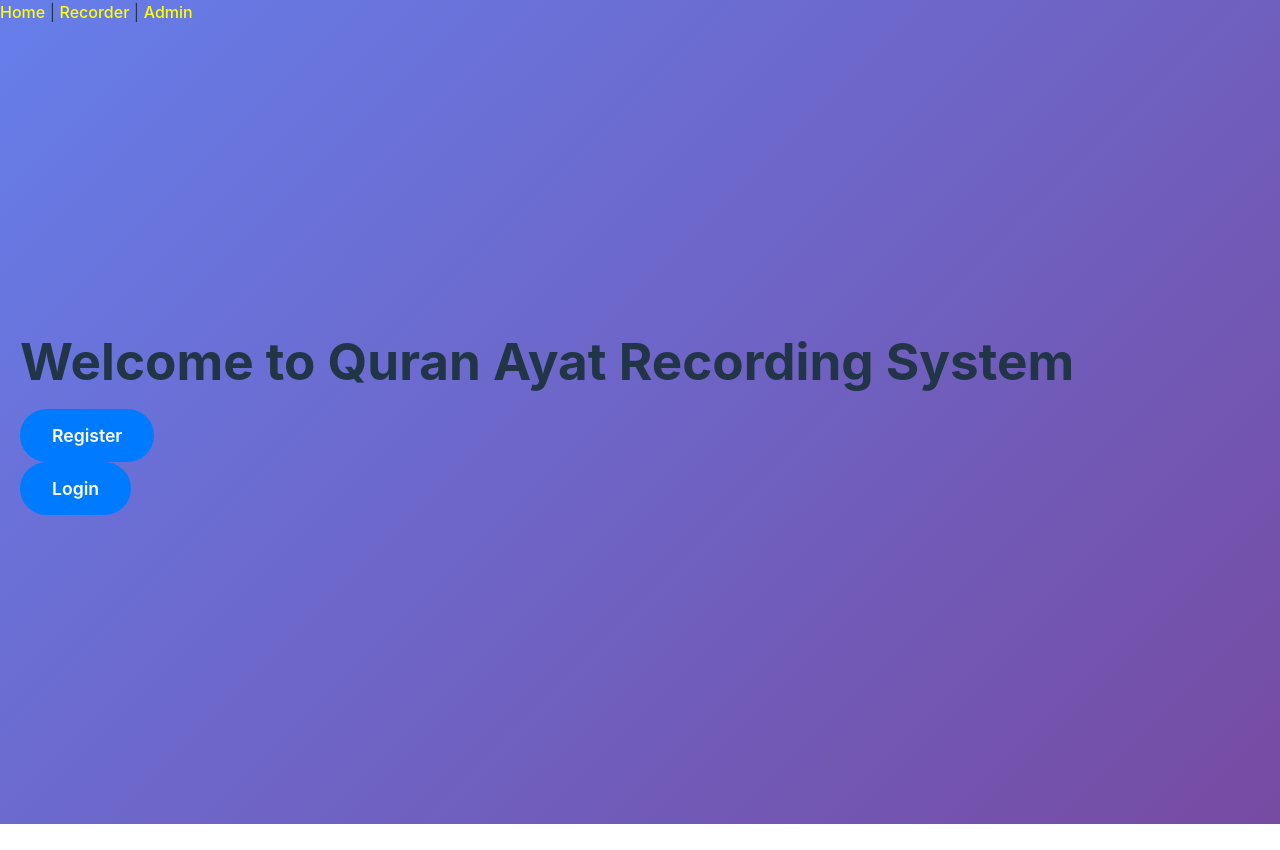
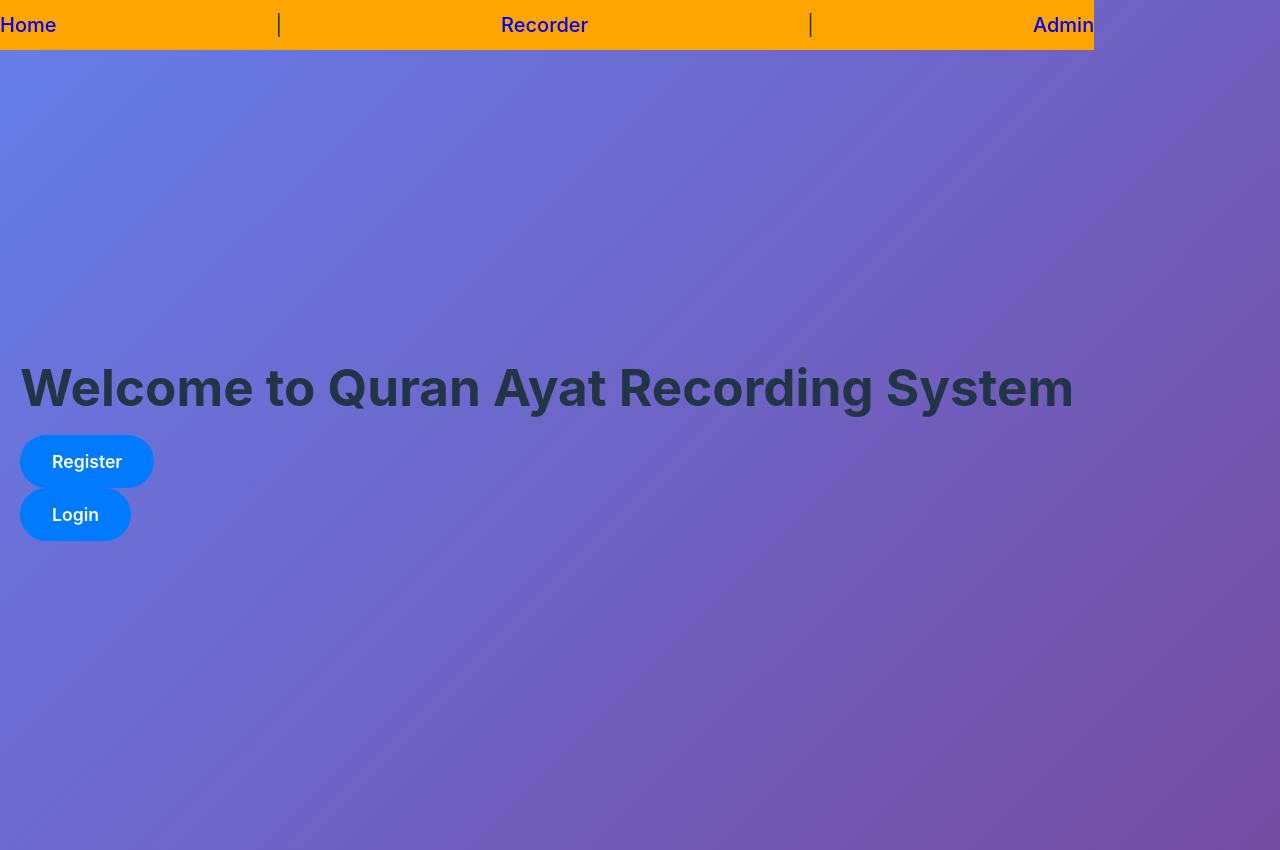
Before and after one commit to alirazabilal/qurandatasetapp-frontend, a React (Vite) app: page / in a window 1280 px wide. Before the commit the page ends 824 px from the top, so only its background shows below. Built offline with nearby package versions, Linux system fonts and the light colour scheme; a web font is replaced by a local one.

Commit message:
Update navbar styles and colors in App component

```diff
--- a/src/App.jsx
+++ b/src/App.jsx
@@ -11,10 +11,10 @@
 function App() {
   return (
     <Router>
-      <nav className="navbar">
-        <Link style={{ color: 'yellow' }} to="/">Home</Link> |{' '}
-        <Link style={{ color: 'yellow' }} to="/recorder">Recorder</Link> |{' '}
-        <Link style={{ color: 'yellow' }} to="/admin">Admin</Link>
+      <nav className="navmy navbar">
+        <Link style={{ color: 'blue' }} to="/">Home</Link> |{' '}
+        <Link style={{ color: 'blue' }} to="/recorder">Recorder</Link> |{' '}
+        <Link style={{ color: 'blue' }} to="/admin">Admin</Link>
       </nav>
       <Routes>
         <Route path="/" element={<Home />} />
```
